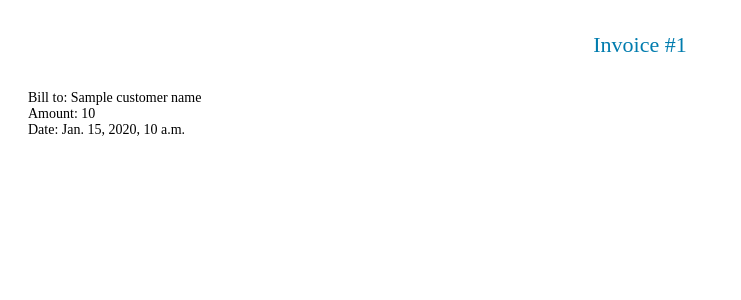
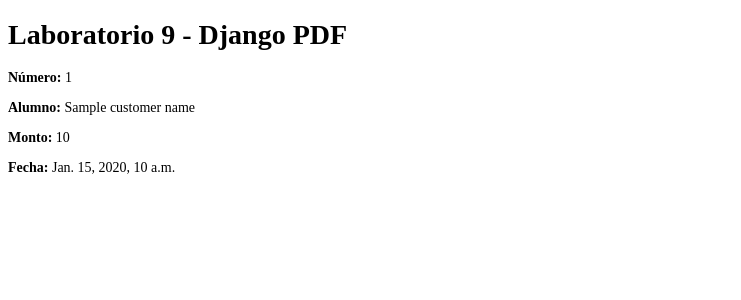
Before and after one commit to Aristides-1/lab9, a Django app: template templates/pdfs/invoice.html in a window 1280 px wide. Shown: the top 300 px of the page, without its empty margins (0-741 px from the left). Run offline with Django 5.2, Linux system fonts and the light colour scheme; the template is opened without the code that fills it: most values are stand-ins (such as "Sample title", 1, 10 or a date in 2020).

Commit message:
añadiendo implementacion a urls.py (corregida) a views.py vista mejorada para funciones download y muestra de pdf e invoice donde se opta por esta sintaxis en ves de la antigua porque es más fácil de leer y escribir usando django template

```diff
--- a/templates/pdfs/invoice.html
+++ b/templates/pdfs/invoice.html
@@ -36,18 +36,16 @@
             }
         </style>
     </head>
-    <body>
-        <div class='wrapper'>
-            <div class='header'>
-                <p class='title'>Invoice #{{ invoice_number}}</p>
-            </div>
-        <div>
-        <div class='details'>
-            Bill to: {{ customer_name }}<br/>
-            Amount: {{ amount }} <br/>
-            Date: {{ date }}
-            <hr class='hrItem' />
+<body>
+
+        <h1>Laboratorio 9 - Django PDF</h1>
+
+        <div class="detalle">
+            <p><strong>Número:</strong> {{ invoice_number }}</p>
+            <p><strong>Alumno:</strong> {{ customer_name }}</p>
+            <p><strong>Monto:</strong> {{ amount }}</p>
+            <p><strong>Fecha:</strong> {{ date }}</p>
         </div>
-    </div>
-    </body>
+
+</body>
 </html>
```
Also changed, not shown: GeneracionPDF/views.py (+21 -6 lines), GeneracionPDF/urls.py (line endings or trailing spaces).
